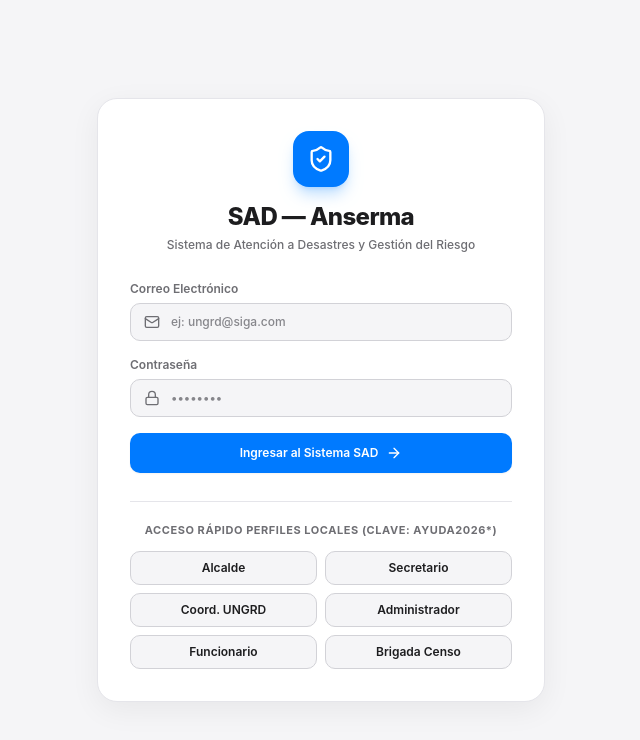
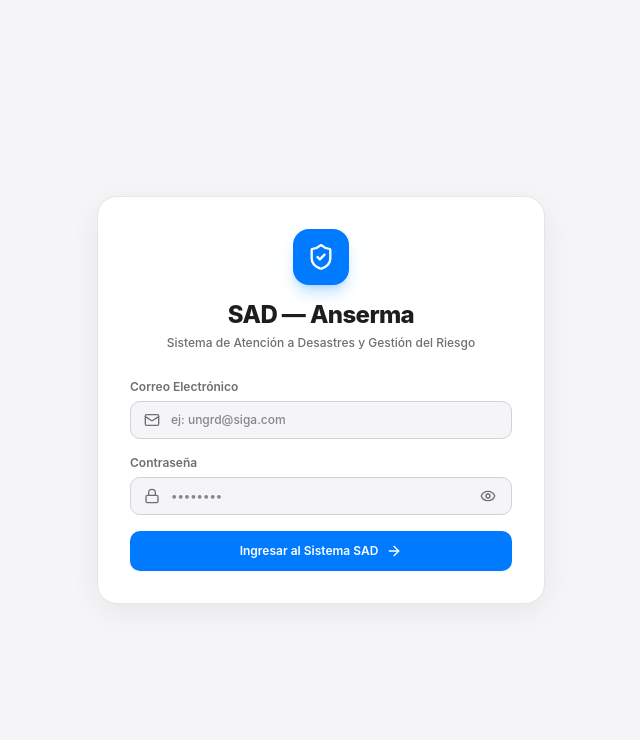
Before and after one commit to ImLebo/Frontend-SAD, a React (Vite) app: page /login in a window 1280 px wide. Shown: the top 740 px of the page, without its empty margins (319-959 px from the left). Built offline with nearby package versions, Linux system fonts and the light colour scheme; no server answers.

Commit message:
feat(auth): ocultar contrasenas en login con toggle de visibilidad y actualizar clave estandar

```diff
--- a/src/views/AdminView.tsx
+++ b/src/views/AdminView.tsx
@@ -95,19 +95,19 @@ export const AdminView: React.FC = () => {
     correo: '',
     telefono: '',
     id_rol: 1, // 1: Censo, 2: Entregas, 3: Funcionario, 4: Admin
-    contrasena: 'Ayuda2026*',
+    contrasena: 'Anserma2026*',
   });
 
   // Password Reset Modal
   const [isPasswordModalOpen, setIsPasswordModalOpen] = useState(false);
   const [passwordUser, setPasswordUser] = useState<any | null>(null);
-  const [newPassword, setNewPassword] = useState('Ayuda2026*');
+  const [newPassword, setNewPassword] = useState('Anserma2026*');
 
   // Bulk Upload Modal
   const [isBulkModalOpen, setIsBulkModalOpen] = useState(false);
   const [bulkText, setBulkText] = useState('');
   const [bulkDefaultRol, setBulkDefaultRol] = useState(1);
-  const [bulkDefaultPass, setBulkDefaultPass] = useState('Ayuda2026*');
+  const [bulkDefaultPass, setBulkDefaultPass] = useState('Anserma2026*');
   const [bulkAssignEventoId, setBulkAssignEventoId] = useState<number | ''>('');
 
   // ---------------------------------------------------------
@@ -268,7 +268,7 @@ export const AdminView: React.FC = () => {
       correo: '',
       telefono: '',
       id_rol: 1,
-      contrasena: 'Ayuda2026*',
+      contrasena: 'Anserma2026*',
     });
     setIsUserModalOpen(true);
   };
@@ -330,7 +330,7 @@ export const AdminView: React.FC = () => {
 
   const handleOpenPasswordModal = (u: any) => {
     setPasswordUser(u);
-    setNewPassword('Ayuda2026*');
+    setNewPassword('Anserma2026*');
     setIsPasswordModalOpen(true);
   };
 
@@ -1305,7 +1305,7 @@ export const AdminView: React.FC = () => {
                     type="text"
                     value={userForm.contrasena}
                     onChange={(e) => setUserForm({ ...userForm, contrasena: e.target.value })}
-                    placeholder="Ayuda2026*"
+                    placeholder="Anserma2026*"
                     className="w-full bg-slate-50 border border-slate-200 rounded-xl px-3 py-2 text-xs font-mono text-slate-800 focus:outline-none"
                   />
                 </div>
--- a/src/views/LoginView.tsx
+++ b/src/views/LoginView.tsx
@@ -2,11 +2,12 @@ import React, { useState } from 'react';
 import { useNavigate } from 'react-router-dom';
 import { useAuth } from '../auth/AuthContext';
 import { apiClient } from '../api/client';
-import { ShieldCheck, Lock, Mail, Loader2, ArrowRight } from 'lucide-react';
+import { ShieldCheck, Lock, Mail, Loader2, ArrowRight, Eye, EyeOff } from 'lucide-react';
 
 export const LoginView: React.FC = () => {
   const [correo, setCorreo] = useState('');
   const [contrasena, setContrasena] = useState('');
+  const [showPassword, setShowPassword] = useState(false);
   const [loading, setLoading] = useState(false);
   const [error, setError] = useState<string | null>(null);
 
@@ -36,11 +37,6 @@ export const LoginView: React.FC = () => {
     } finally {
       setLoading(false);
     }
-  };
-
-  const setDemoUser = (email: string, pass: string) => {
-    setCorreo(email);
-    setContrasena(pass);
   };
 
   return (
@@ -84,13 +80,22 @@ export const LoginView: React.FC = () => {
             <div className="relative">
               <Lock className="absolute left-3.5 top-1/2 -translate-y-1/2 h-4 w-4 text-[#6E6E73]" />
               <input
-                type="password"
+                type={showPassword ? 'text' : 'password'}
                 required
                 value={contrasena}
                 onChange={(e) => setContrasena(e.target.value)}
                 placeholder="••••••••"
-                className="w-full bg-[#F5F5F7] border border-[#D2D2D7] rounded-[10px] pl-10 pr-4 py-2.5 text-xs font-medium text-[#1D1D1F] placeholder-[#86868B] focus:bg-white focus:outline-none focus:border-[#007AFF] focus:ring-3 focus:ring-[#007AFF]/15 transition"
+                className="w-full bg-[#F5F5F7] border border-[#D2D2D7] rounded-[10px] pl-10 pr-10 py-2.5 text-xs font-medium text-[#1D1D1F] placeholder-[#86868B] focus:bg-white focus:outline-none focus:border-[#007AFF] focus:ring-3 focus:ring-[#007AFF]/15 transition"
               />
+              <button
+                type="button"
+                onClick={() => setShowPassword(!showPassword)}
+                className="absolute right-3.5 top-1/2 -translate-y-1/2 text-[#6E6E73] hover:text-[#1D1D1F] p-0.5 rounded transition cursor-pointer"
+                title={showPassword ? 'Ocultar contraseña' : 'Ver contraseña'}
+                tabIndex={-1}
+              >
+                {showPassword ? <EyeOff className="h-4 w-4" /> : <Eye className="h-4 w-4" />}
+              </button>
             </div>
           </div>
 
@@ -109,32 +114,6 @@ export const LoginView: React.FC = () => {
             )}
           </button>
         </form>
-
-        {/* Demo Users Quick Access */}
-        <div className="mt-7 pt-5 border-t border-[#E5E5EA]">
-          <p className="text-[11px] font-bold text-[#6E6E73] mb-3 uppercase tracking-wider text-center">
-            Acceso Rápido Perfiles Locales (Clave: Ayuda2026*)
-          </p>
-          <div className="grid grid-cols-2 gap-2">
-            {[
-              { label: 'Alcalde', email: 'alcalde@siga.com' },
-              { label: 'Secretario', email: 'secretario@siga.com' },
-              { label: 'Coord. UNGRD', email: 'ungrd@siga.com' },
-              { label: 'Administrador', email: 'admin@siga.com' },
-              { label: 'Funcionario', email: 'funcionario1@siga.com' },
-              { label: 'Brigada Censo', email: 'ayudac1@siga.com' },
-            ].map((u) => (
-              <button
-                key={u.email}
-                type="button"
-                onClick={() => setDemoUser(u.email, 'Ayuda2026*')}
-                className="px-3 py-2 bg-[#F5F5F7] hover:bg-[#007AFF]/10 hover:border-[#007AFF]/40 text-xs text-[#1D1D1F] rounded-[10px] font-semibold transition flex items-center justify-center border border-[#D2D2D7] cursor-pointer"
-              >
-                <span>{u.label}</span>
-              </button>
-            ))}
-          </div>
-        </div>
       </div>
     </div>
   );
```
